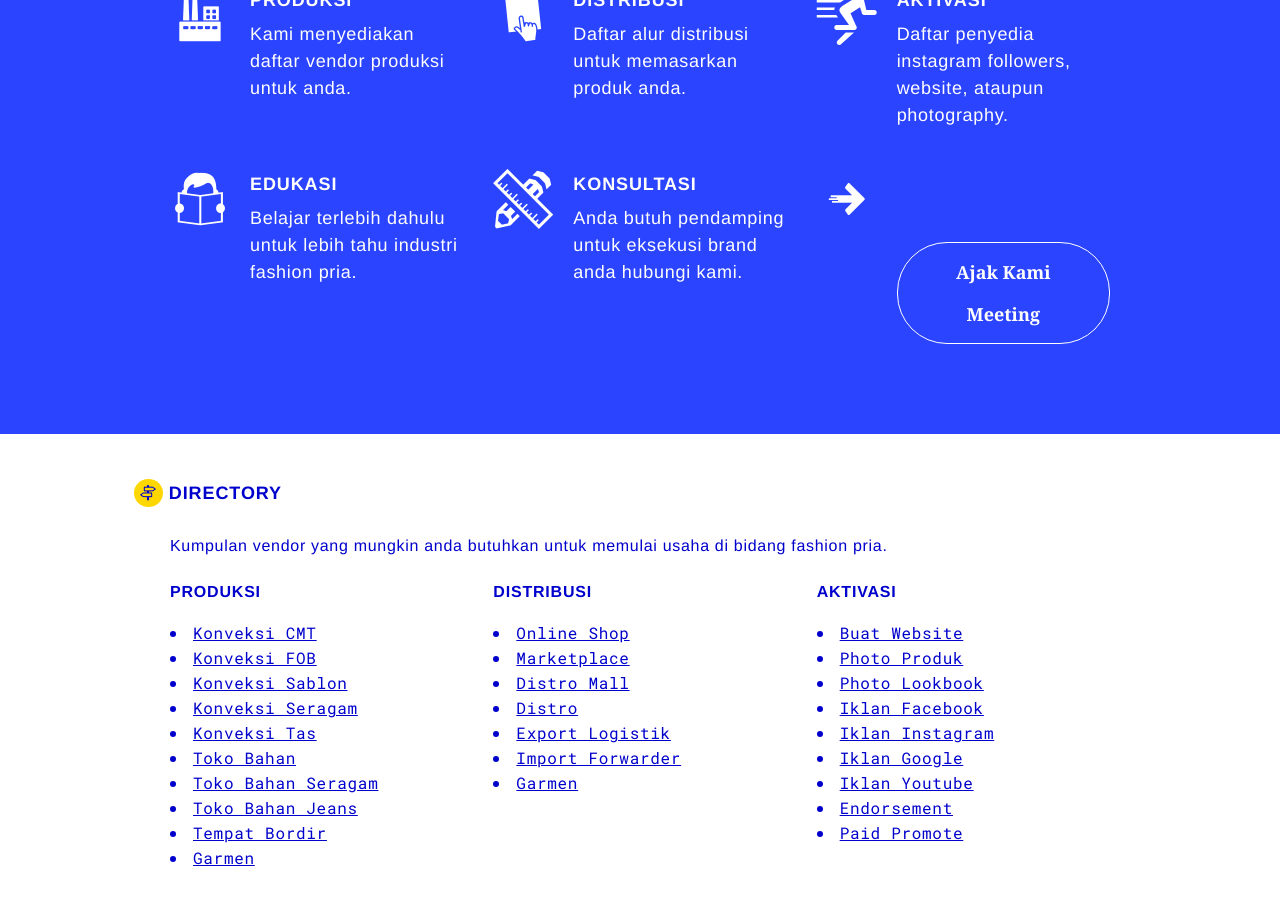
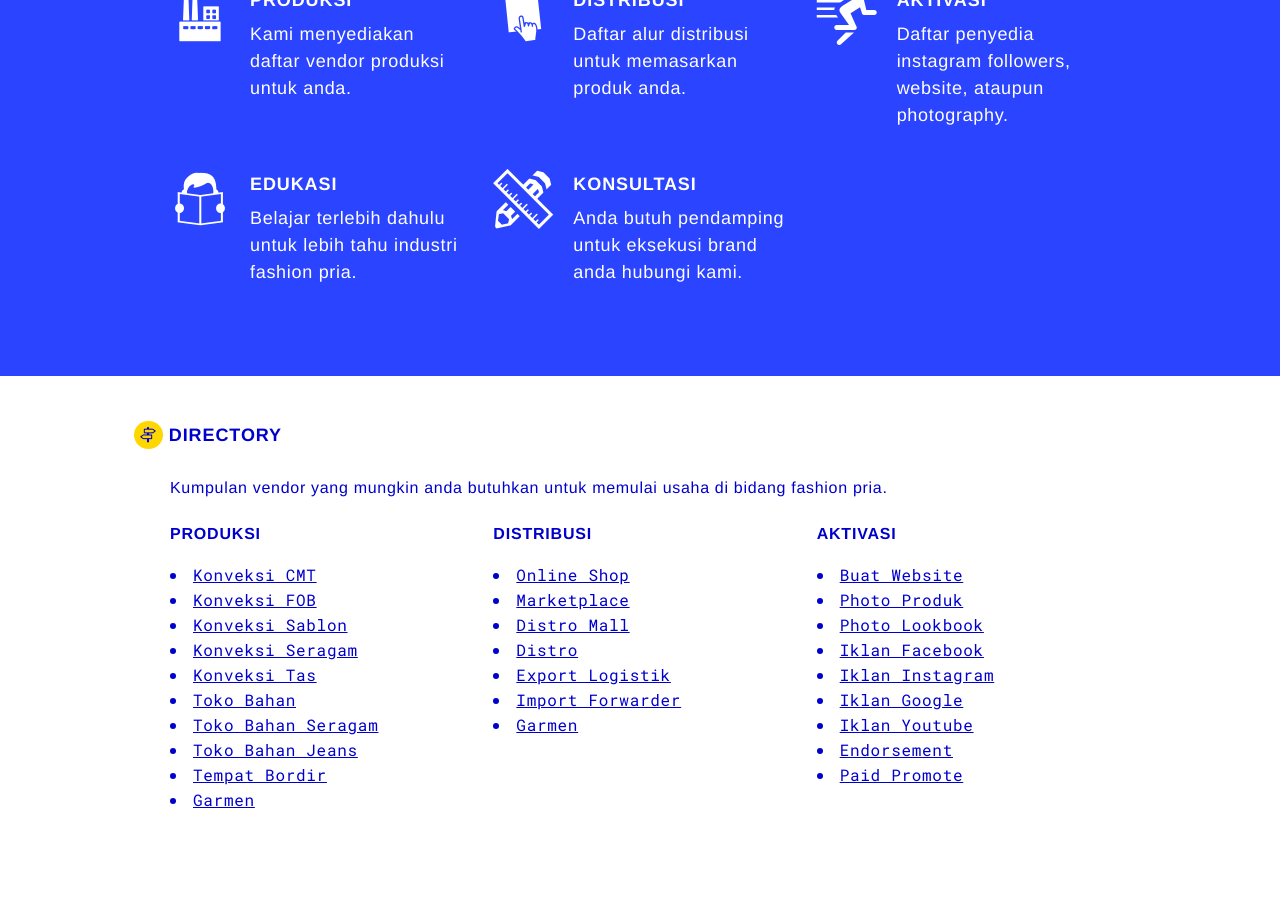
Before and after one commit to kemtol/fashion-pria, a Jekyll site: the page built from index.html, in a window 1280 px wide and 900 px high, scrolled down 605 px. Built offline with Jekyll 4.4.1, drawn with Linux system fonts in a browser that asks for light colours.

Commit message:
Update header.html

```diff
--- a/_includes/header.html
+++ b/_includes/header.html
@@ -57,13 +57,6 @@
 							<p>Anda butuh pendamping untuk eksekusi brand anda hubungi kami.</p>
 						</div>
 					</div><!-- .col -->
-					<div class="col-md-4 col-sm-6">
-						<div class="single-process" style="width:100%;padding-top:25%">
-							<a style="top:50%;left:50%;" href="https://web.whatsapp.com/send?phone=&amp;text=Halo, saya ingin memulai bisnis di bidang fashion pria." class="button">
-								Ajak kami meeting <i class="icofont-swoosh-right"></i>
-							</a>
-						</div>
-					</div><!-- .col -->
 				</div><!-- .row -->
 			</div><!-- .container -->
 		</div><!-- .process-section -->
```
